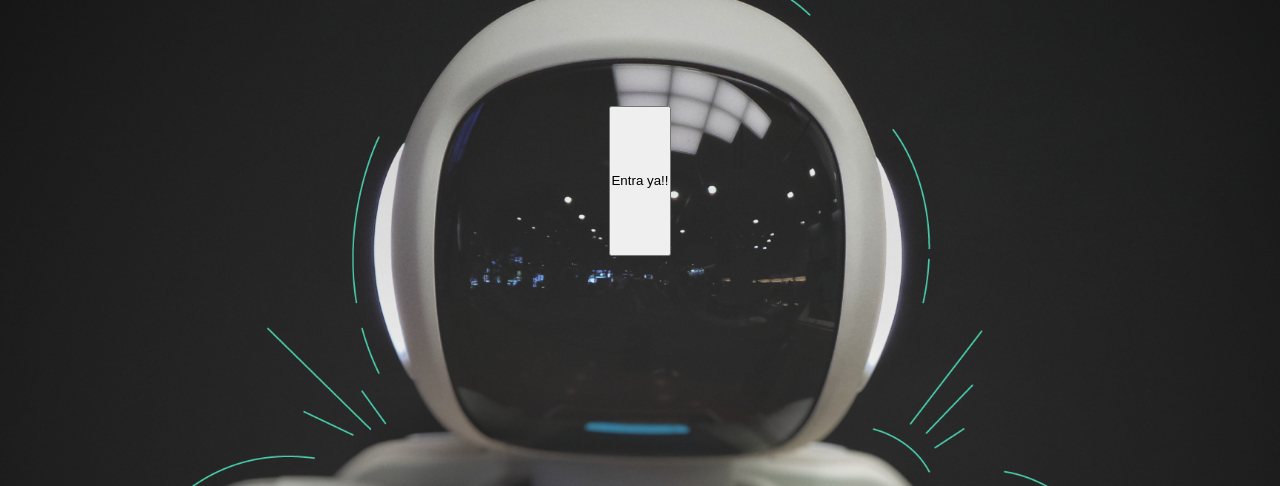
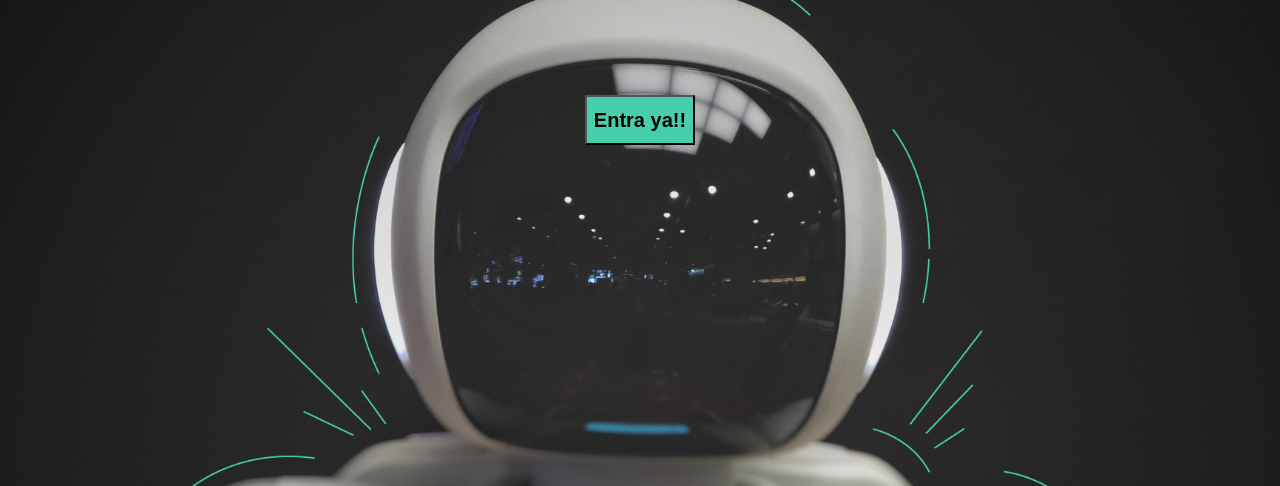
Before and after one commit to Naibaf93/Platzi-Blog, a plain HTML site: page index.html in a window 1280 px wide. Shown: the part 314-800 px from the top of the page. Drawn offline with Linux system fonts and the light colour scheme.

Commit message:
terminando el home

```diff
--- a/css/main.css
+++ b/css/main.css
@@ -1,3 +1,5 @@
+  @import url('https://fonts.googleapis.com/css2?family=IBM+Plex+Sans:wght@400;500;700&family=Roboto+Mono:ital,wght@0,400;0,700;1,500&family=Roboto+Slab:wght@400;700&family=Roboto:wght@400;500;700;900&display=swap');
+
 * {
     box-sizing: border-box;
     margin: 0;
@@ -9,6 +11,7 @@ html {
 }
 
 body {
+    font-family: 'Roboto Mono', monospace;
     margin: 0;
     padding: 0;
     position: fixed;
@@ -105,4 +108,18 @@ nav .profile-link a {
     letter-spacing: 1rem;
     color: white;
     text-align: center;
+    font-family: 'Roboto mono', monospace;
 }
+
+.home-main-button {
+    width: 110px;
+    height: 50px;
+    background: #47cfac;
+    display: grid;
+    align-items: center;
+}
+
+.home-main-button a {
+    font-weight: 700;
+    font-size: 2rem;
+}
```
